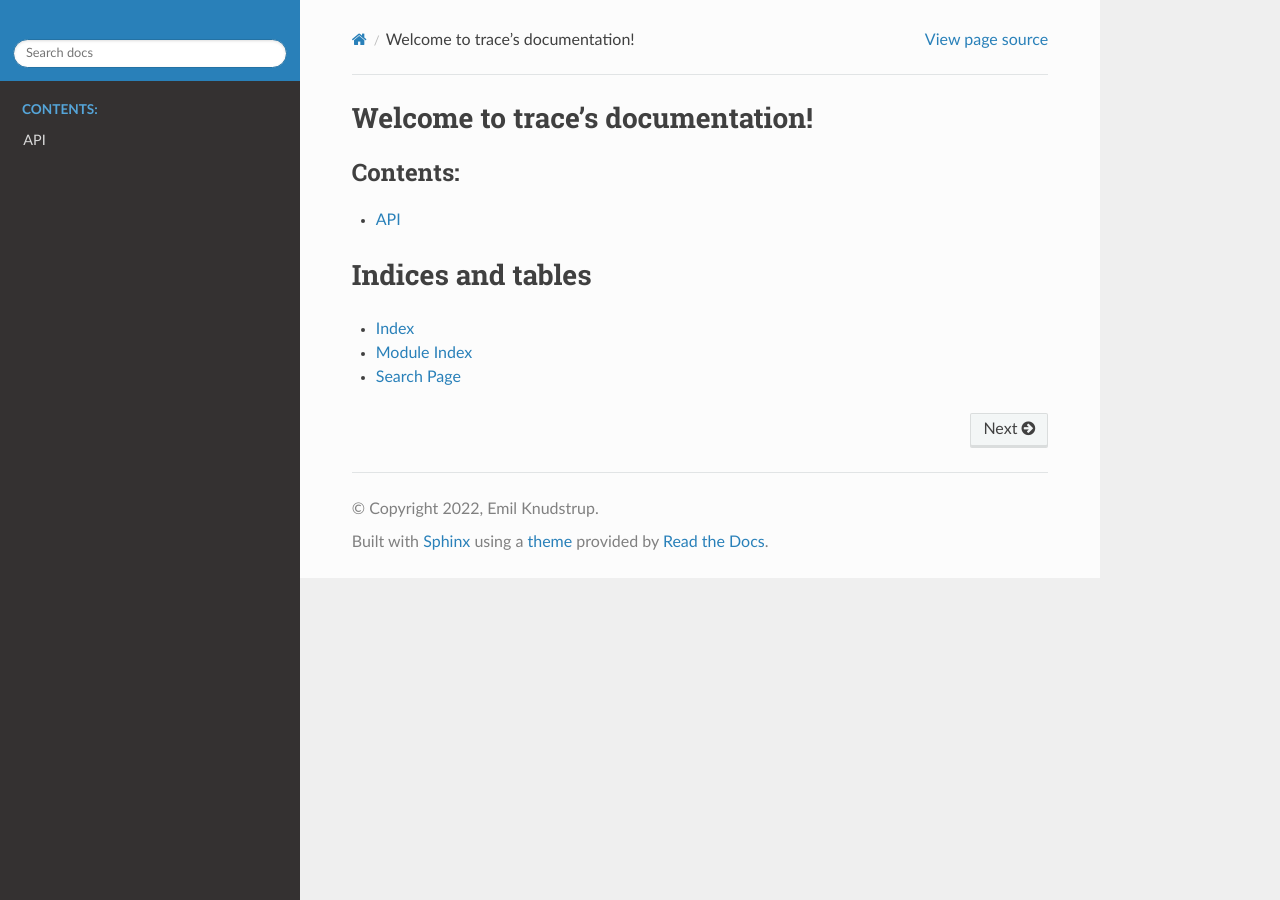
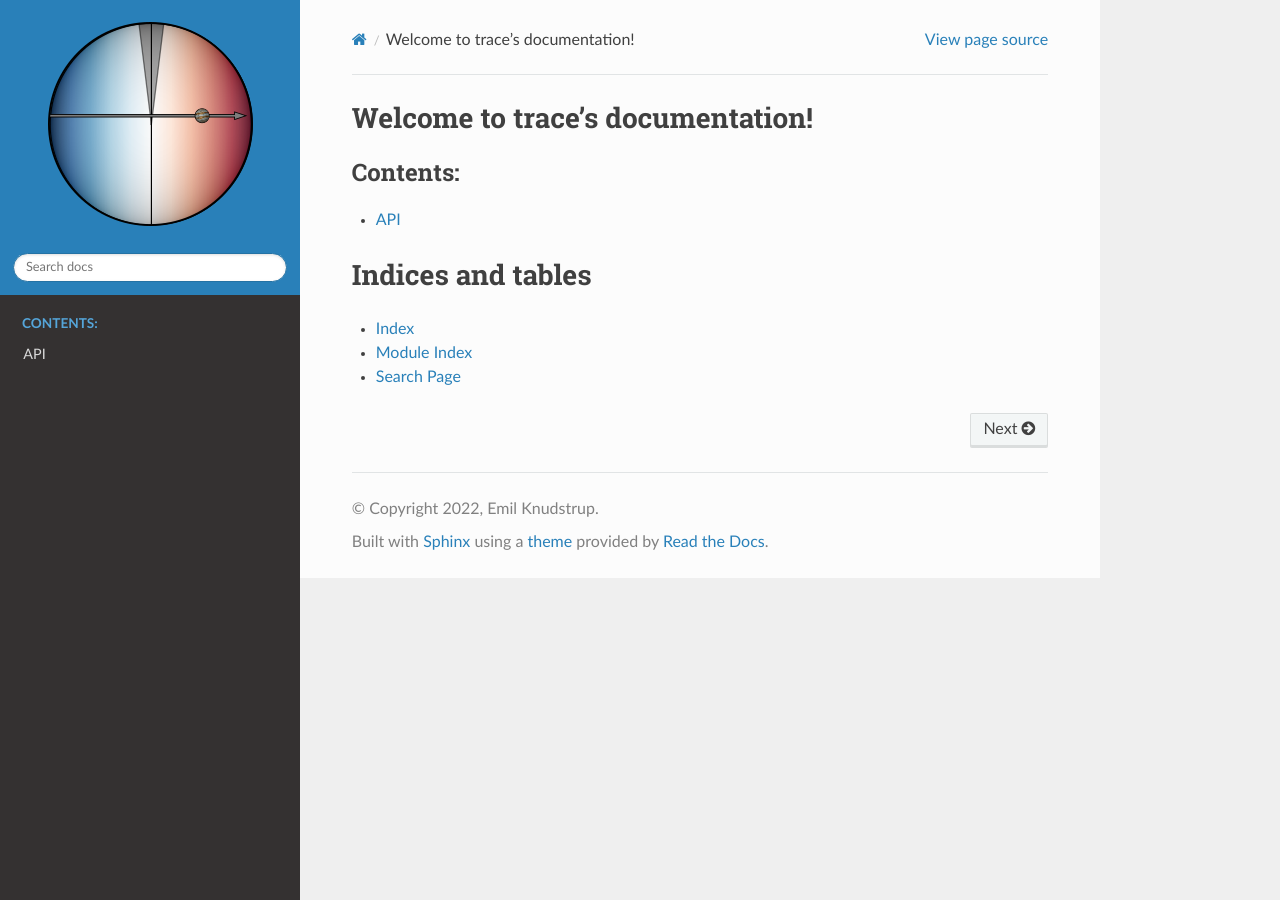
Before and after one commit to emilknudstrup/tracit, a Sphinx documentation site: the page built from docs/source/index.rst, in a window 1280 px wide. Built offline with Sphinx 7.4.7 and the Read the Docs theme 2.0.0, drawn with Linux system fonts in a browser that asks for light colours.

Commit message:
Added logo

```diff
--- a/docs/source/conf.py
+++ b/docs/source/conf.py
@@ -56,7 +56,7 @@ html_theme = 'sphinx_rtd_theme'
 html_static_path = ['_static']
 
 # Logo
-html_logo = "rot_star.pdf"
+html_logo = "rot_star_logo.png"
 html_theme_options = {
     "logo_only": True,
 }
```
Also changed, not shown: docs/source/rot_star_logo.png (added), 1 other file.
